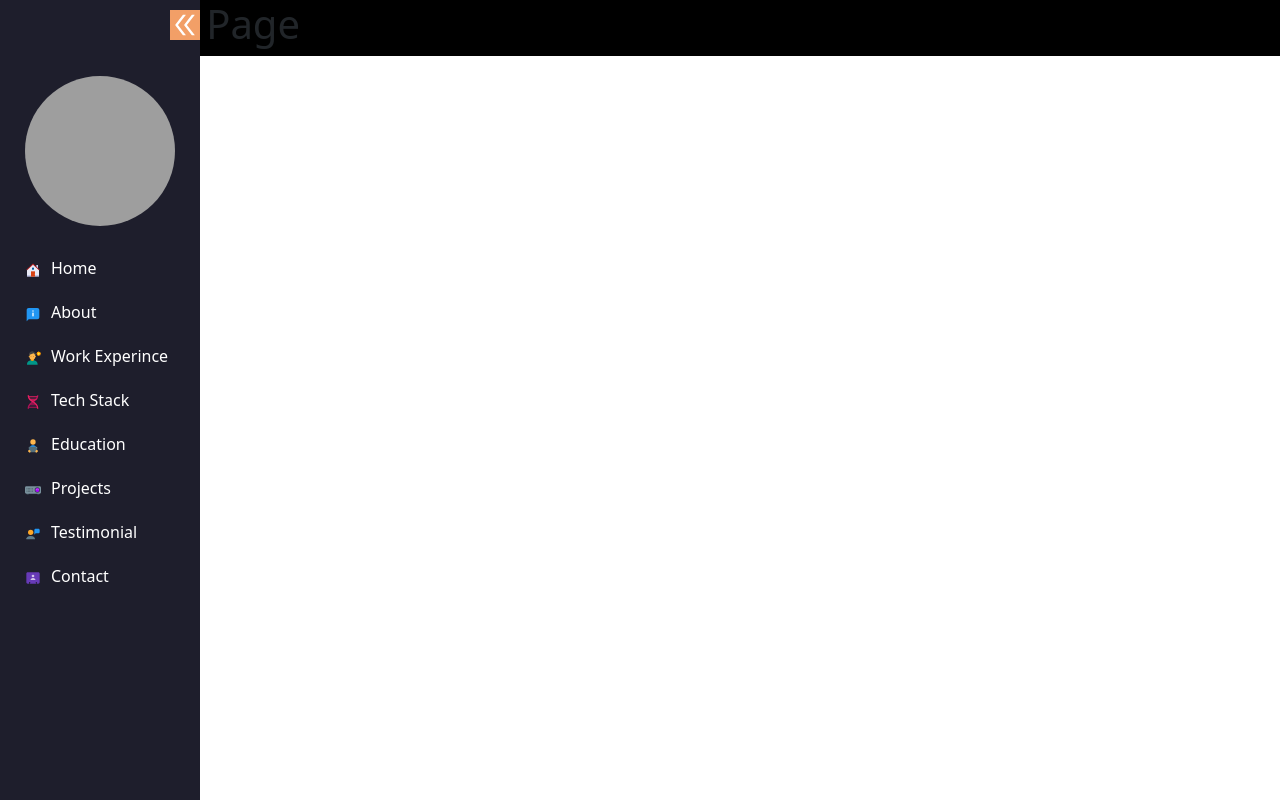
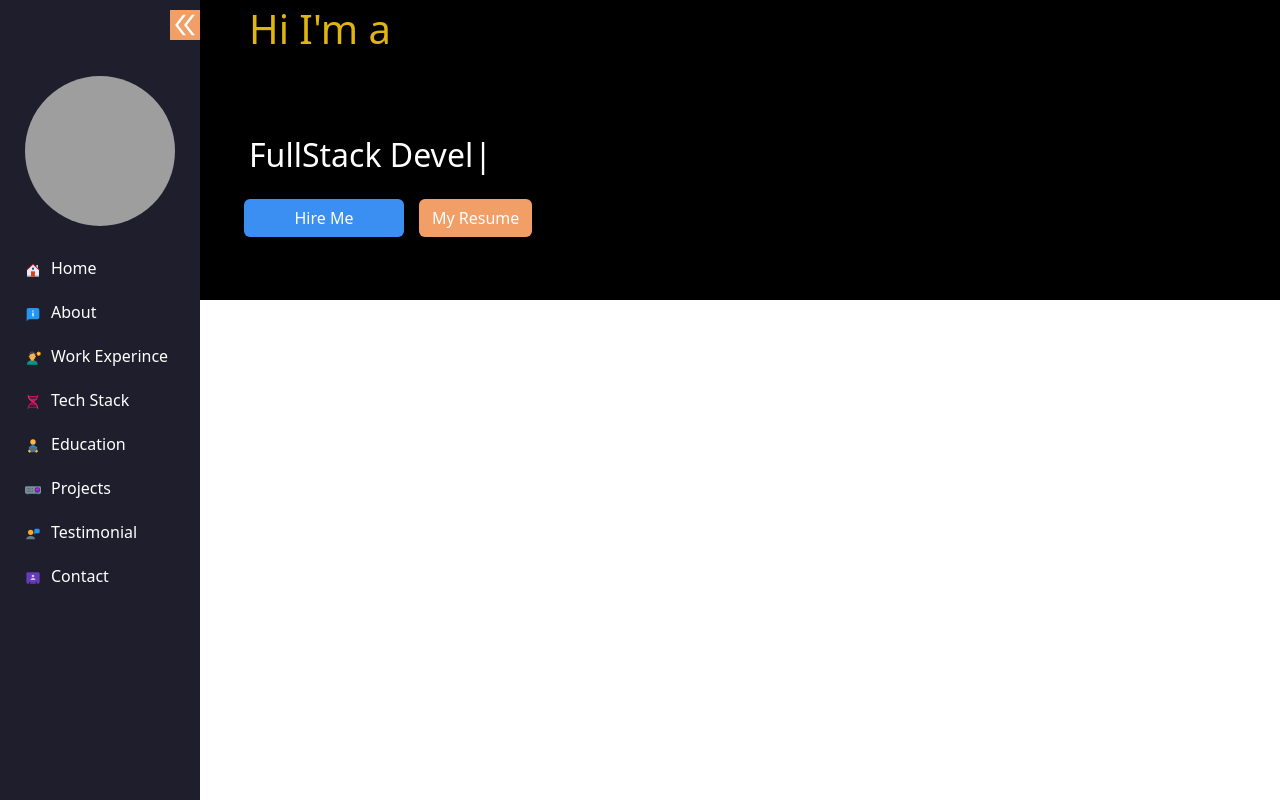
Before and after one commit to tanmayMt/Portfolio-Application-Project-using-MERN, a React (Create React App) app in the folder client/: page / in a window 1280 px wide. Built offline with nearby package versions, Linux system fonts and the light colour scheme; grey boxes are pictures that could not be loaded.

Commit message:
Home Section Design

```diff
--- a/client/package.json
+++ b/client/package.json
@@ -10,6 +10,7 @@
     "react-dom": "^18.3.1",
     "react-icons": "^5.2.1",
     "react-scripts": "5.0.1",
+    "typewriter-effect": "^2.21.0",
     "web-vitals": "^2.1.4"
   },
   "scripts": {
--- a/client/src/pages/Home/Home.js
+++ b/client/src/pages/Home/Home.js
@@ -1,10 +1,33 @@
-import React from 'react'
+import React from 'react';
+import Typewriter from 'typewriter-effect';
+import Resume from "../../assets/docs/resume.pdf";
 import "./home.css";
 const Home = () => {
   return (
-    <div>
-      <h1>Home Page</h1>
-    </div>
+    <>
+     <div className="container-fluid home-container">
+      <div className="container home-content">
+        <h1>Hi I'm a</h1>
+        <h2>
+          <Typewriter
+            options={{
+              strings: ["FullStack Developer!",
+                  "Mern Stack Developer!",
+                  "React native developer!",],
+              autoStart: true,
+              loop: true,
+            }}
+          />
+        </h2>
+        <div className="home-buttons">
+          <button className="btn btn-hire">Hire Me</button>
+            <a className="btn btn-cv" href={Resume} download="your_name.pdf">
+              My Resume
+            </a>
+        </div>
+      </div>
+     </div>
+    </>
   );
 };
 
```
Also changed, not shown: 2 other files (tests, documents, lock files or other folders).
